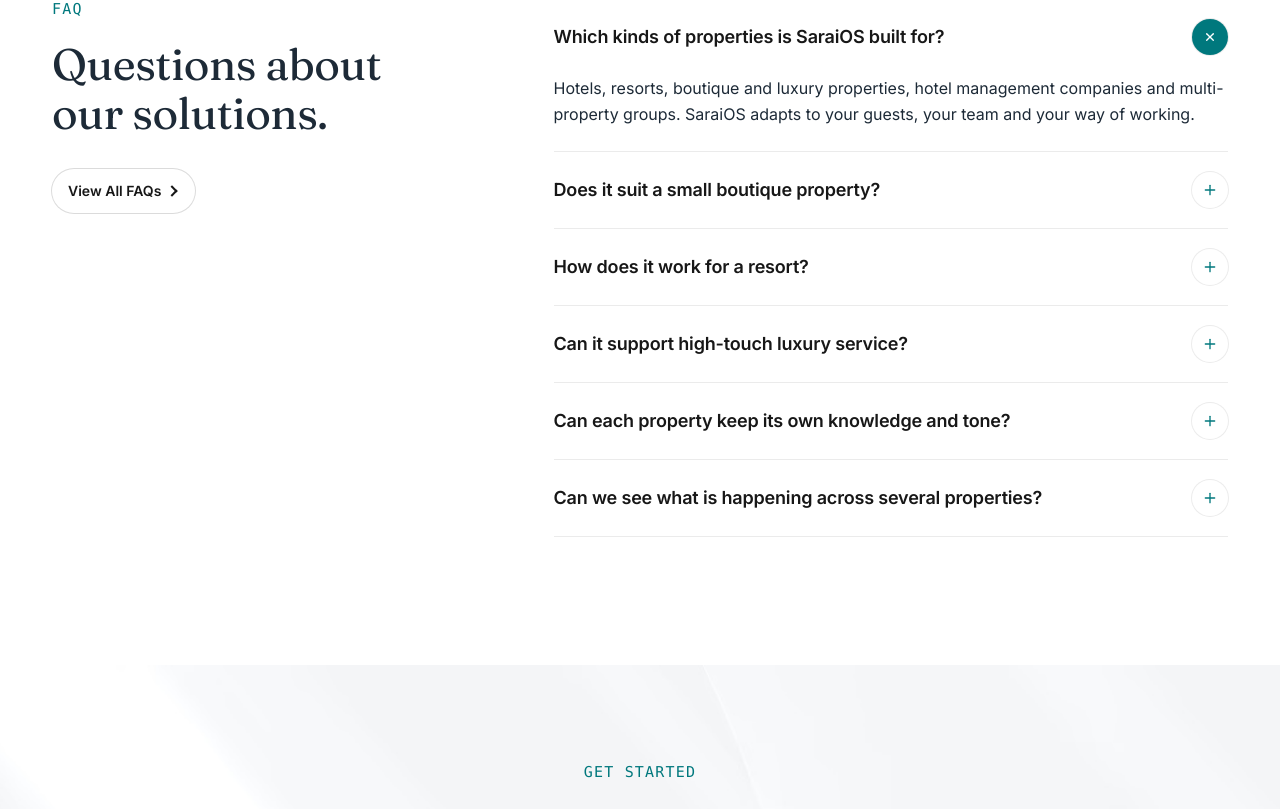
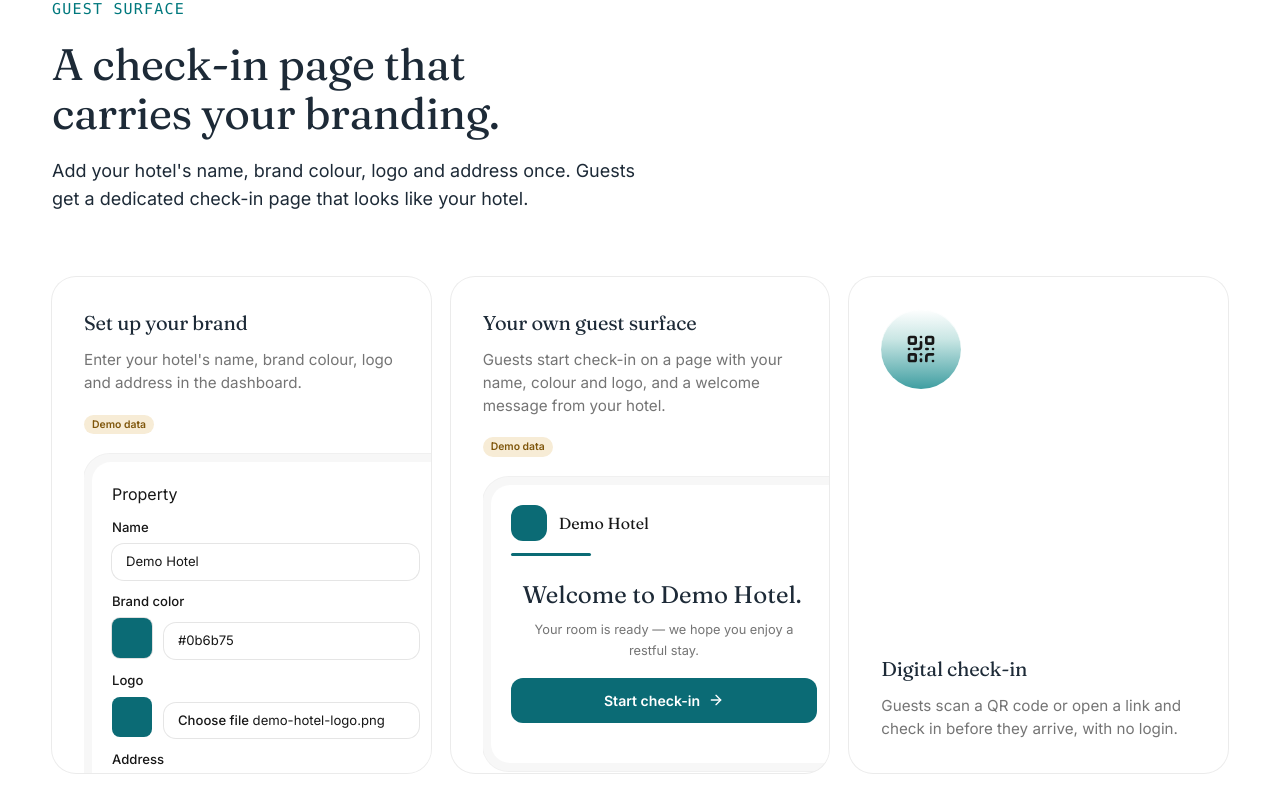
Before and after one commit to abdulrhhkahn/SaraiOS, a Next.js app: page /industries in a window 1280 px wide. Shown: the part 6035-6844 px from the top of the page. Built offline with nearby package versions, Linux system fonts and the light colour scheme; no server answers.

Commit message:
Add files via upload

```diff
--- /dev/null
+++ b/components/industries/BrandedCheckin.tsx
@@ -0,0 +1,166 @@
+import type { ComponentType, ReactNode } from "react";
+import { ArrowRight, QrCode } from "lucide-react";
+import { Container, DemoTag } from "@/components/ui/primitives";
+import { Reveal, RevealItem, Stagger } from "@/components/animations/Reveal";
+import { cn } from "@/lib/cn";
+
+/** The hotel's own brand colour in the demo (every hotel sets theirs in Settings). */
+const BRAND = "#0b6b75";
+
+/** Round gradient badge that holds the icon on the plain card. */
+function IconBadge({ icon: Icon }: { icon: ComponentType<{ className?: string }> }) {
+  return (
+    <span
+      aria-hidden
+      className="inline-flex size-20 items-center justify-center rounded-full bg-[linear-gradient(to_bottom,#ffffff_0%,#c9e6e4_38%,#3f9ea1_100%)] shadow-[inset_0_1px_0_rgba(255,255,255,0.9)]"
+    >
+      <Icon className="size-8 text-ink" />
+    </span>
+  );
+}
+
+function CardShell({ className, children }: { className?: string; children: ReactNode }) {
+  return (
+    <article
+      className={cn(
+        "flex flex-col overflow-hidden rounded-3xl bg-white p-7 ring-1 ring-black/[0.08] sm:p-8",
+        className,
+      )}
+    >
+      {children}
+    </article>
+  );
+}
+
+/** Crops a zoomed mockup at the right and bottom edges of its card. */
+function Crop({ children, className }: { children: ReactNode; className?: string }) {
+  return (
+    <div
+      className={cn(
+        "relative mt-auto -mr-7 -mb-7 h-[20rem] overflow-hidden sm:-mr-8 sm:-mb-8 lg:h-auto lg:flex-1",
+        className,
+      )}
+    >
+      <div aria-hidden className="w-[calc(100%+2rem)] pt-5">
+        <div className="rounded-[1.6rem] bg-black/[0.03] p-2 ring-1 ring-black/[0.06]">{children}</div>
+      </div>
+    </div>
+  );
+}
+
+/** Staff dashboard, Settings > Property, filled with demo data. */
+function PropertyMock() {
+  const field = "mt-1.5 rounded-xl px-3.5 py-2 text-[0.82rem] text-ink ring-1 ring-black/[0.1]";
+  const label = "mt-3 text-[0.82rem] font-medium text-ink";
+  return (
+    <div className="rounded-[1.2rem] bg-white p-5 pr-9 pb-12">
+      <p className="text-[1rem] text-ink">Property</p>
+
+      <p className={label}>Name</p>
+      <p className={field}>Demo Hotel</p>
+
+      <p className={label}>Brand color</p>
+      <div className="mt-1.5 flex items-center gap-3">
+        <span className="size-10 shrink-0 rounded-lg ring-1 ring-black/[0.12]" style={{ backgroundColor: BRAND }} />
+        <p className={cn(field, "mt-0 flex-1")}>{BRAND}</p>
+      </div>
+
+      <p className={label}>Logo</p>
+      <div className="mt-1.5 flex items-center gap-3">
+        <span className="size-10 shrink-0 rounded-lg" style={{ backgroundColor: BRAND }} />
+        <p className={cn(field, "mt-0 flex-1 truncate")}>
+          <span className="font-medium">Choose file</span> demo-hotel-logo.png
+        </p>
+      </div>
+
+      <p className={label}>Address</p>
+      <p className={cn(field, "h-20")}>1 Harbour Road, Lisbon</p>
+    </div>
+  );
+}
+
+/** The guest check-in welcome screen carrying the hotel's branding, on a white background. */
+function GuestWelcomeMock() {
+  return (
+    <div className="rounded-[1.2rem] bg-white p-5 pr-9 pb-10">
+      <div className="flex items-center gap-3">
+        <span className="size-9 rounded-xl" style={{ backgroundColor: BRAND }} />
+        <p className="font-serif text-[1rem] text-ink">Demo Hotel</p>
+      </div>
+      <span className="mt-3 block h-[3px] w-20 rounded-full" style={{ backgroundColor: BRAND }} />
+
+      <h4 className="mt-6 pr-1 text-center font-serif text-[1.5rem] leading-tight text-ink">Welcome to Demo Hotel.</h4>
+      <p className="mx-auto mt-2.5 max-w-[34ch] text-center text-[0.8rem] leading-relaxed text-ink/60">
+        Your room is ready — we hope you enjoy a restful stay.
+      </p>
+      <span
+        className="mt-4 flex items-center justify-center gap-2 rounded-xl py-3 text-[0.88rem] font-semibold text-white"
+        style={{ backgroundColor: BRAND }}
+      >
+        Start check-in <ArrowRight className="size-4" />
+      </span>
+    </div>
+  );
+}
+
+export function BrandedCheckin() {
+  return (
+    <section className="relative pb-24 sm:pb-32">
+      <Container>
+        <Reveal className="flex max-w-[44rem] flex-col items-start text-left">
+          <p className="font-mono text-[0.9375rem] tracking-[0.08em] text-cta uppercase">Guest surface</p>
+          <h2 className="mt-5 max-w-[20ch] heading-section text-balance text-subheading">
+            A check-in page that carries your branding.
+          </h2>
+          <p className="mt-5 max-w-[52ch] text-lg text-pretty text-stone">
+            Add your hotel&apos;s name, brand colour, logo and address once. Guests get a dedicated check-in page that
+            looks like your hotel.
+          </p>
+        </Reveal>
+
+        <Stagger
+          className="mt-14 grid grid-cols-[minmax(0,1fr)] gap-5 sm:mt-16 lg:grid-cols-3 lg:items-start"
+          stagger={0.1}
+        >
+          <RevealItem>
+            <CardShell className="lg:h-[31rem]">
+              <h3 className="heading-sub text-xl text-subheading">Set up your brand</h3>
+              <p className="mt-3 max-w-[40ch] text-[0.95rem] text-pretty text-ink/60">
+                Enter your hotel&apos;s name, brand colour, logo and address in the dashboard.
+              </p>
+              <DemoTag className="mt-5 w-fit">Demo data</DemoTag>
+              <Crop>
+                <PropertyMock />
+              </Crop>
+            </CardShell>
+          </RevealItem>
+
+          <RevealItem>
+            <CardShell className="lg:h-[31rem]">
+              <h3 className="heading-sub text-xl text-subheading">Your own guest surface</h3>
+              <p className="mt-3 max-w-[40ch] text-[0.95rem] text-pretty text-ink/60">
+                Guests start check-in on a page with your name, colour and logo, and a welcome message from your hotel.
+              </p>
+              <DemoTag className="mt-5 w-fit">Demo data</DemoTag>
+              <Crop>
+                <GuestWelcomeMock />
+              </Crop>
+            </CardShell>
+          </RevealItem>
+
+          <RevealItem>
+            <CardShell className="min-h-[22rem] lg:h-[31rem]">
+              <IconBadge icon={QrCode} />
+              <div className="mt-auto pt-16">
+                <h3 className="heading-sub text-xl text-subheading">Digital check-in</h3>
+                <p className="mt-3 max-w-[40ch] text-[0.95rem] text-pretty text-ink/60">
+                  Guests scan a QR code or open a link and check in before they arrive, with no login.
+                </p>
+              </div>
+            </CardShell>
+          </RevealItem>
+        </Stagger>
+      </Container>
+    </section>
+  );
+}
```
